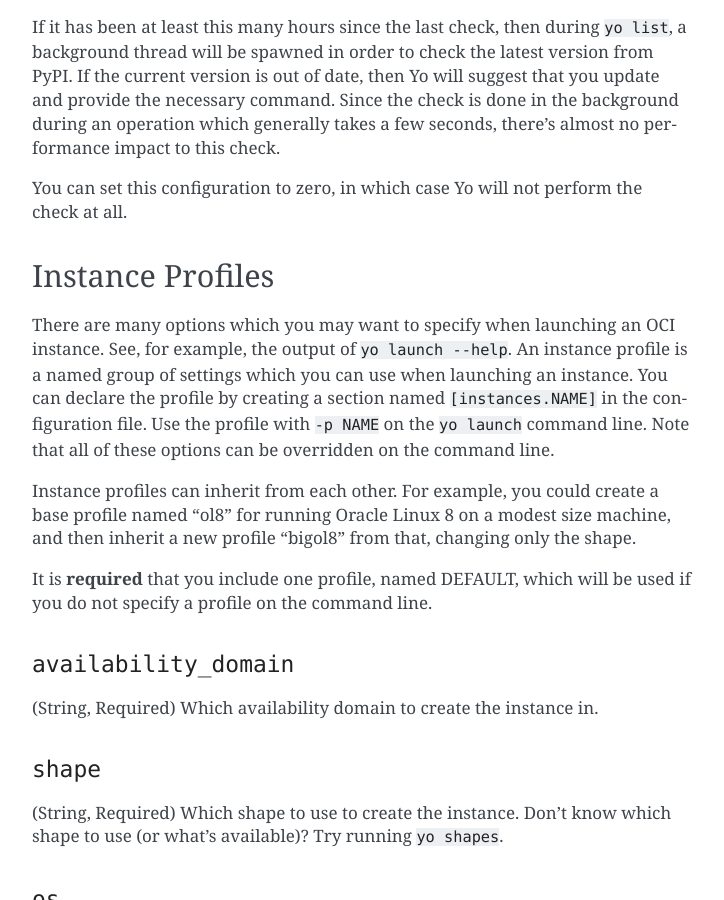
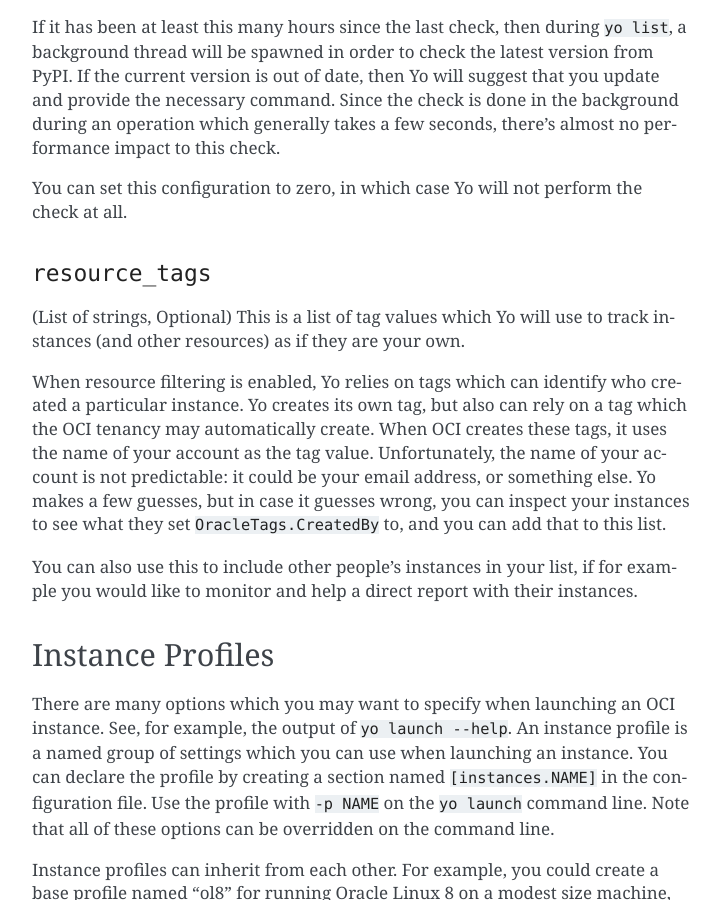
Before and after one commit to oracle/yo, a Sphinx documentation site: the page built from doc/guide/configuration.rst, in a window 1280 px wide and 900 px high, scrolled down 6921 px. Shown: the whole window, without its empty margins (388-1112 px from the left). Built offline with Sphinx 7.4.7, drawn with Linux system fonts in a browser that asks for light colours.

Commit message:
Add resorce_tags config and update resource filtering
Signed-off-by: Stephen Brennan <stephen.s.brennan@oracle.com>

```diff
--- a/doc/guide/configuration.rst
+++ b/doc/guide/configuration.rst
@@ -356,6 +356,24 @@
 You can set this configuration to zero, in which case Yo will not perform the
 check at all.
 
+``resource_tags``
+~~~~~~~~~~~~~~~~~
+
+(List of strings, Optional) This is a list of tag values which Yo will use to
+track instances (and other resources) as if they are your own.
+
+When resource filtering is enabled, Yo relies on tags which can identify who
+created a particular instance. Yo creates its own tag, but also can rely on a
+tag which the OCI tenancy may automatically create. When OCI creates these tags,
+it uses the name of your account as the tag value. Unfortunately, the name of
+your account is not predictable: it could be your email address, or something
+else. Yo makes a few guesses, but in case it guesses wrong, you can inspect your
+instances to see what they set ``OracleTags.CreatedBy`` to, and you can add that
+to this list.
+
+You can also use this to include other people's instances in your list, if for
+example you would like to monitor and help a direct report with their instances.
+
 Instance Profiles
 -----------------
 
```
Also changed, not shown: 2 other files.
